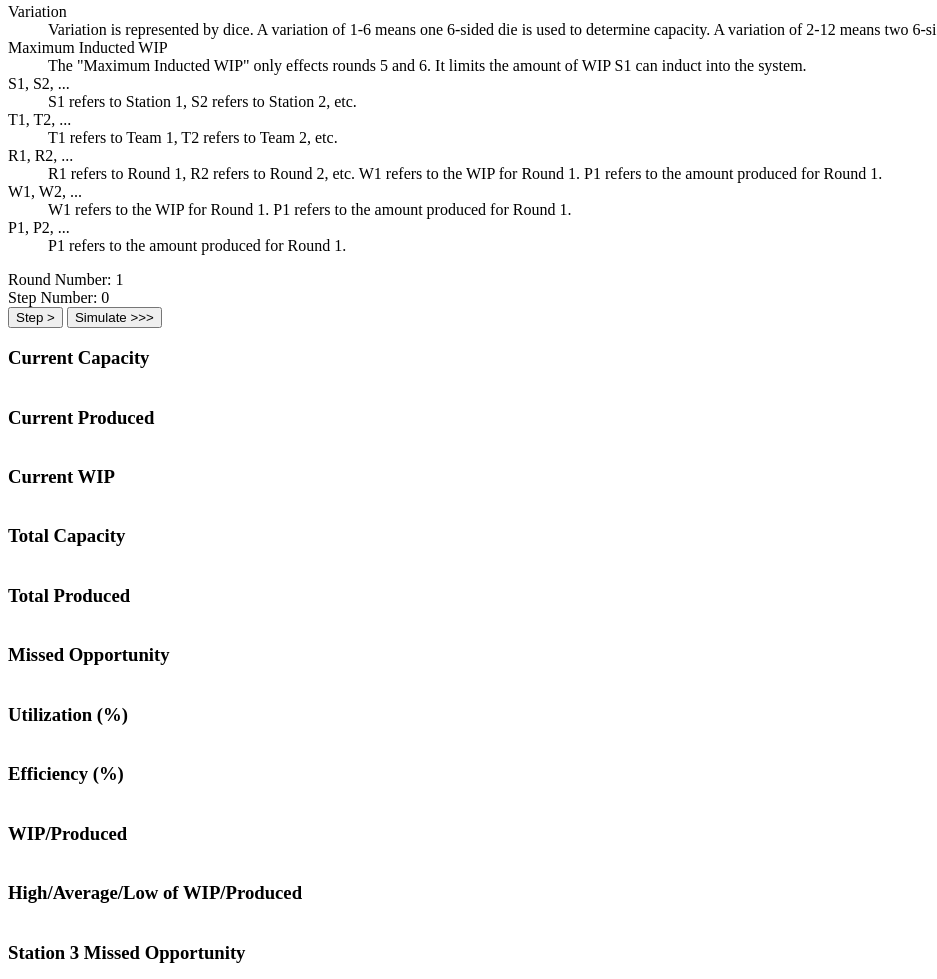
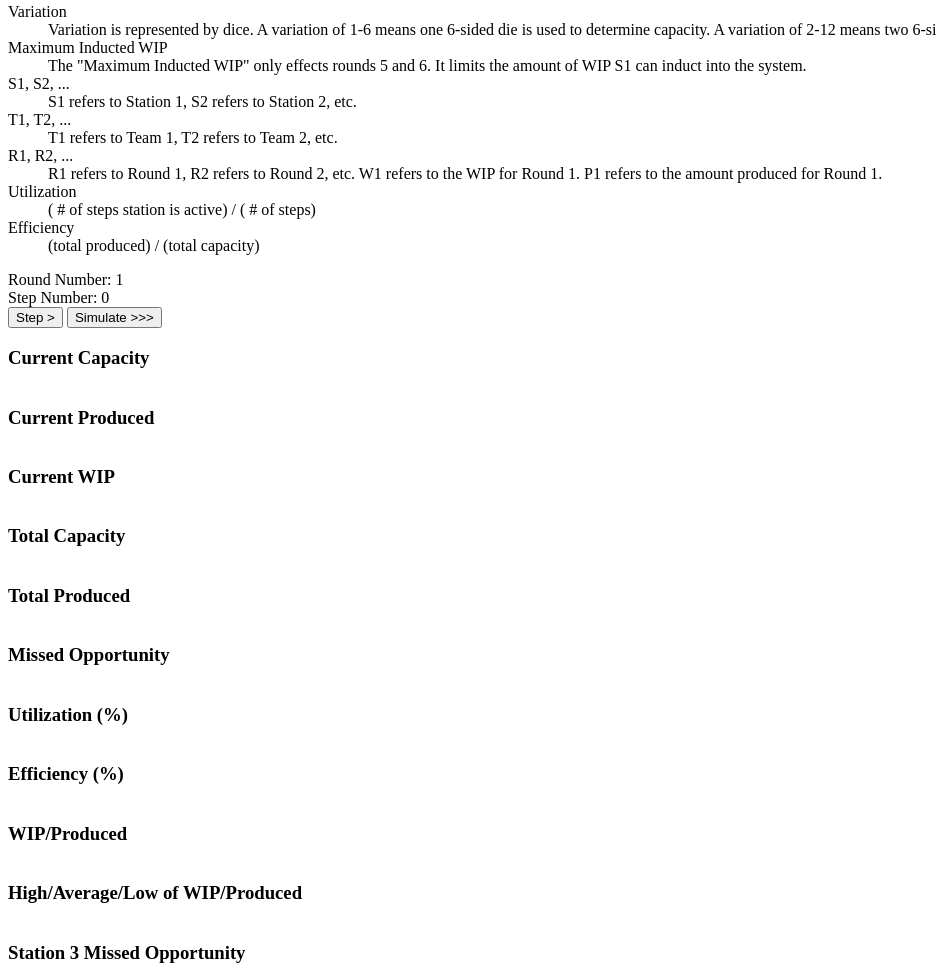
Before and after one commit to lj-ditrapani/production-simulator, a plain HTML site: page template_body.html in a window 1280 px wide. Shown: the part 808-1787 px from the top of the page, without its empty margins (0-937 px from the left). Drawn offline with Linux system fonts and the light colour scheme.

Commit message:
Update "Definition of terms"
Add utilization and efficiency to "Definition of terms"
Remove W1, W2 & P1, P2 from "Definition of terms"

```diff
--- a/template_body.html
+++ b/template_body.html
@@ -156,16 +156,16 @@ R1, R2, ...
 R1 refers to Round 1, R2 refers to Round 2, etc.  W1 refers to the WIP for Round 1.  P1 refers to the amount produced for Round 1.
 </dd>
 <dt>
-W1, W2, ...
+Utilization
 </dt>
 <dd>
-W1 refers to the WIP for Round 1.  P1 refers to the amount produced for Round 1.
+( # of steps station is active) / ( # of steps)
 </dd>
 <dt>
-P1, P2, ...
+Efficiency
 </dt>
 <dd>
-P1 refers to the amount produced for Round 1.
+(total produced) / (total capacity)
 </dd>
 </dl>
 </div>  <!-- end definition list in div.doc -->
```
Also changed, not shown: README.md.
